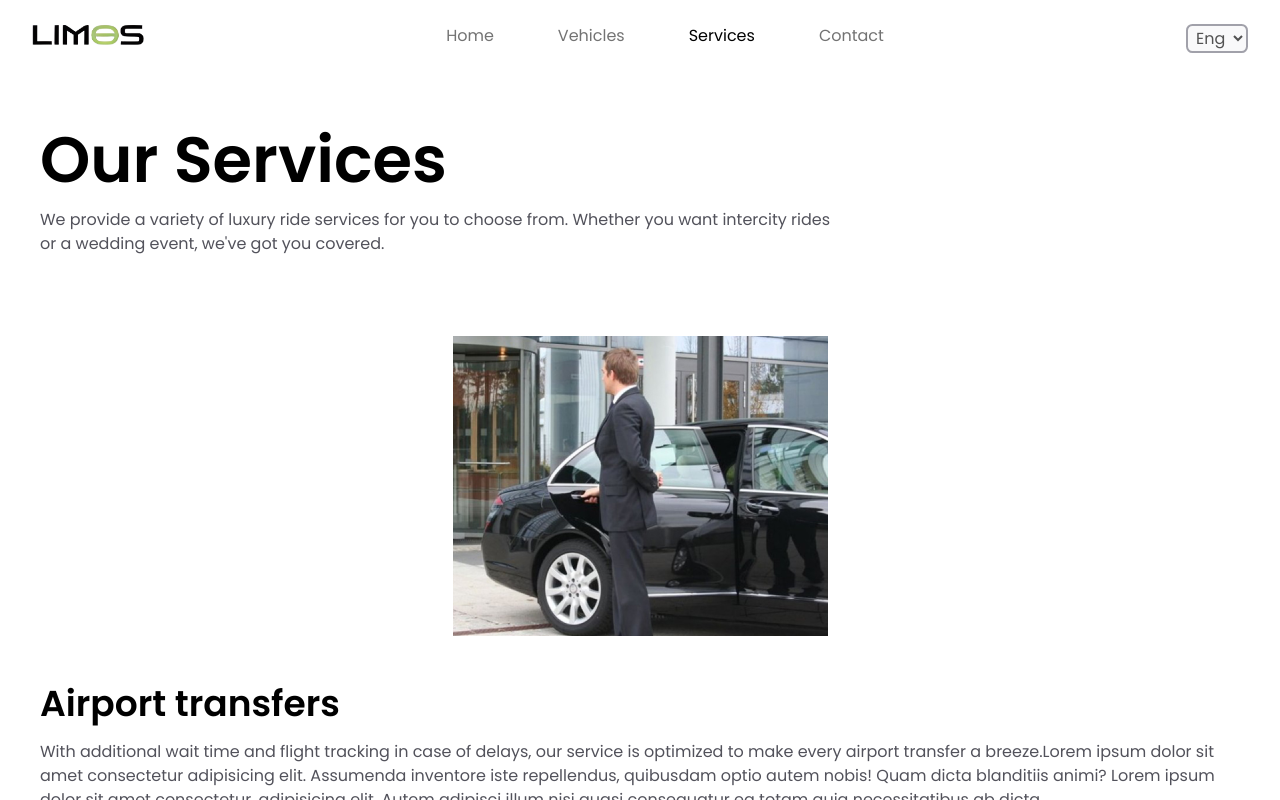
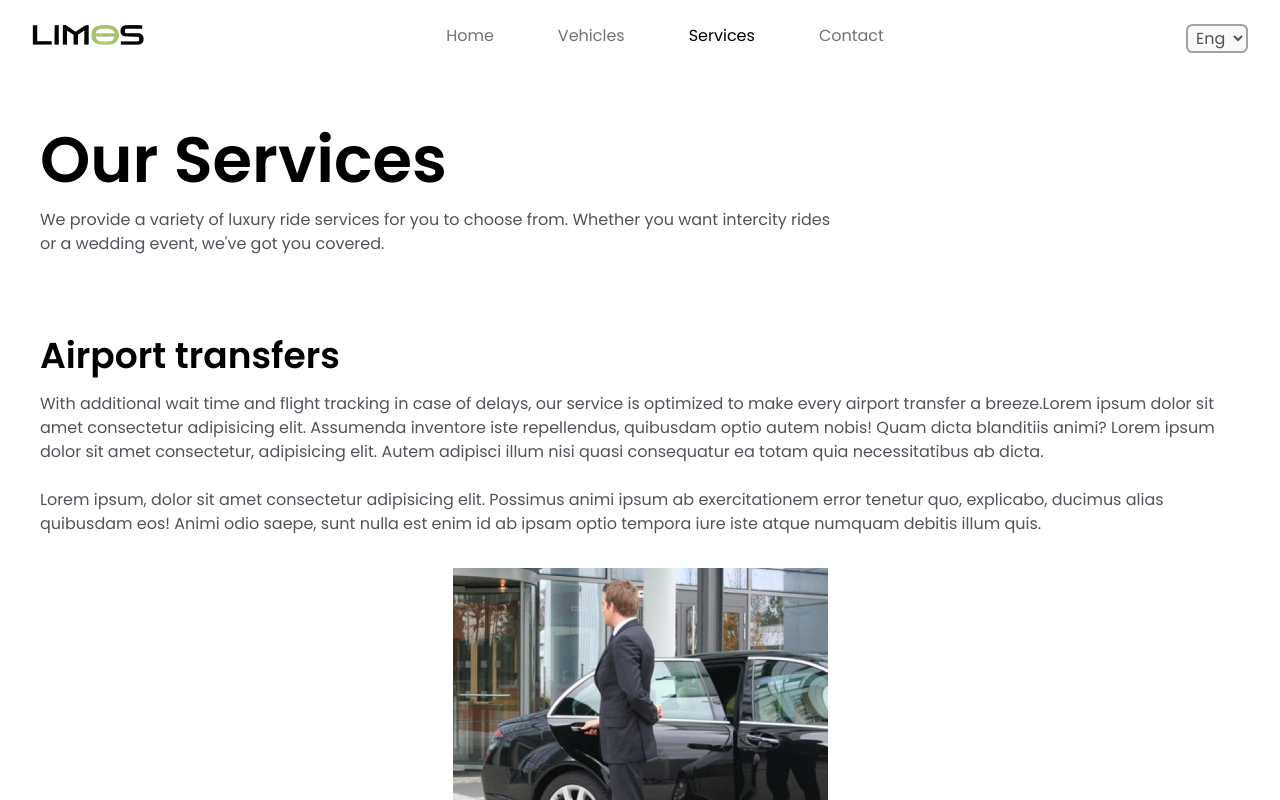
Before and after one commit to Asfer-dev/limos-rental-site, a React (Vite) app: page /services in a window 1280 px wide. Shown: the top 800 px of the page. Built offline with nearby package versions, Linux system fonts and the light colour scheme.

Commit message:
updated layout of services and reservation

```diff
--- a/src/pages/Reservation/Reservation.jsx
+++ b/src/pages/Reservation/Reservation.jsx
@@ -43,17 +43,19 @@ const Reservation = ({ scrollUp, selectedVehicle }) => {
             Choose Time:
           </label>
           <input className="" type="time" id="time" />
-          <Link to={"/thankyou"}>
-            <Button>Reserve Now</Button>
-          </Link>
         </form>
       </div>
+      <div className="flex flex-col sm:flex-row gap-4 justify-between px-8">
         <Link to={"/vehicles"}>
           <Button>
             <FontAwesomeIcon icon={faArrowLeft} className="text-white mr-4" />
             Select Vehicle
           </Button>
         </Link>
+        <Link to={"/thankyou"}>
+          <Button>Reserve Now</Button>
+        </Link>
+      </div>
     </div>
   );
 };
--- a/src/pages/ServicesPage/ServicesPage.jsx
+++ b/src/pages/ServicesPage/ServicesPage.jsx
@@ -4,7 +4,6 @@ import services from "../../data/services";
 const Service = ({ heading, image, text }) => {
   return (
     <div className="mb-16">
-      <img className="mx-auto" src={image} alt={"service-" + heading} />
       <h2 className="text-4xl font-semibold mt-12">{heading}</h2>
       <p className="text-zinc-600 mt-4">
         {text}
@@ -19,6 +18,7 @@ const Service = ({ heading, image, text }) => {
         quibusdam eos! Animi odio saepe, sunt nulla est enim id ab ipsam optio
         tempora iure iste atque numquam debitis illum quis.
       </p>
+      <img className="mt-8 mx-auto" src={image} alt={"service-" + heading} />
     </div>
   );
 };
@@ -36,7 +36,7 @@ const ServicesPage = ({ scrollUp }) => {
 
       <div className="mt-20">
         {services.map((service) => (
-          <Service {...service} />
+          <Service {...service} key={service.heading} />
         ))}
       </div>
     </div>
```
Lines whose indentation alone changed are shown as unchanged.
